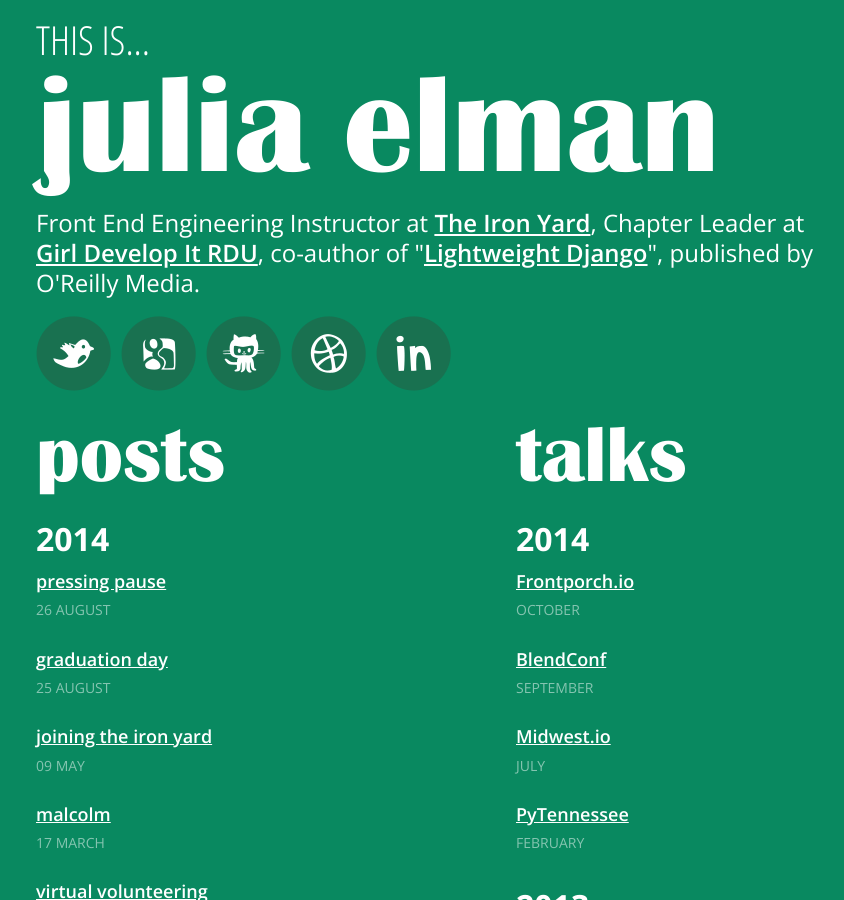
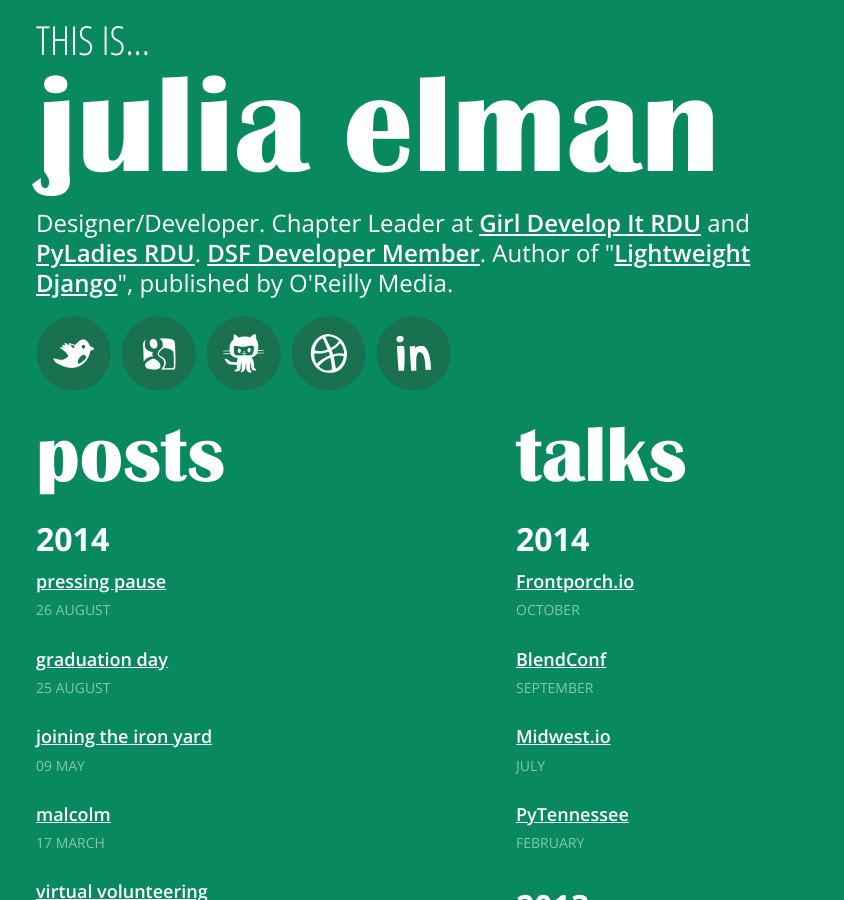
Before and after one commit to juliaelman/juliaelman.github.io, a Jekyll site: the page built from index.html, in a window 1280 px wide and 900 px high. Shown: the whole window, without its empty margins (204-1048 px from the left). Built offline with Jekyll 4.4.1, drawn with Linux system fonts in a browser that asks for light colours; some web fonts are replaced; Markdown is read by kramdown in place of the engine named in the settings.

Commit message:
Updating homepage intro.
i#jkohg

```diff
--- a/index.html
+++ b/index.html
@@ -6,7 +6,7 @@
 <header>
 	<span class="intro">THIS IS...</span>
 	<h1>{{ page.title }}</h1>
-	<p>Front End Engineering Instructor at <a href="http://theironyard.com">The Iron Yard</a>, Chapter Leader at <a href="http://www.meetup.com/Girl-Develop-It-RDU/">Girl Develop It RDU</a>, co-author of "<a href="http://bit.ly/lightweightdjango">Lightweight Django</a>", published by O'Reilly Media.</p>
+	<p>Designer/Developer. Chapter Leader at <a href="http://www.meetup.com/Girl-Develop-It-RDU/">Girl Develop It RDU</a> and  <a href="http://www.meetup.com/pyladies-rdu/">PyLadies RDU</a>. <a href="https://www.djangoproject.com/foundation/developer-members/">DSF Developer Member</a>. Author of "<a href="http://bit.ly/lightweightdjango">Lightweight Django</a>", published by O'Reilly Media.</p>
 	<ul class="social">
 		<li>
 			<a href="https://twitter.com/juliaelman/">
```
